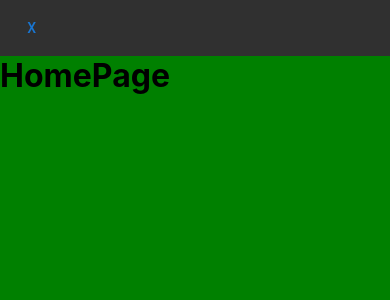
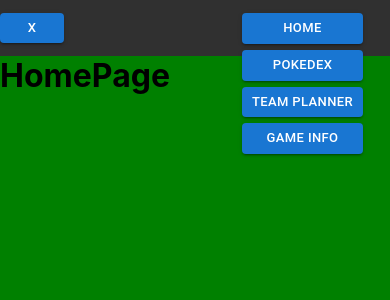
Before and after one commit to Aamsegal/poke-planner-v2, a React (Create React App) app: page / in a window 390 px wide. Shown: the top 300 px of the page. Built offline with nearby package versions, Linux system fonts and the light colour scheme.

Commit message:
Better Navbar Changing for MobileVsDesktop
Smoother and better changing navbar settings depending on mobile or desktop. Also added small debouncer to prevent the function that checks if its a mobile size from trying to be called every second the listener gets a response from "resize"

```diff
--- a/src/navbar/navbar.css
+++ b/src/navbar/navbar.css
@@ -6,19 +6,29 @@
     background-color: rgb(48, 48, 48);
 }
 
-.navBarButtonContainer{
-    display: flex;
-    flex-direction: row;
+.burgerButton{
+    display: none;
 }
 
-.burgerButton{
+.displayedNavBarButton{
+    display: flex;
+}
+
+.hiddenNavbarButton{
     display: none;
+}
+
+@media(min-width: 601px) {
+
+    .navBarButtonContainer{
+        flex-direction: row;
+    }
+
 }
 
 @media(max-width: 600px) {
 
     .navBarButtonContainer{
-        display: none;
         position: absolute;
         flex-direction: column;
         top: 10px;
--- a/src/navbar/navbar.js
+++ b/src/navbar/navbar.js
@@ -1,5 +1,5 @@
 /* ---React Imports--- */
-import React, {useState} from "react";
+import React, {useState, useEffect} from "react";
 import { useNavigate } from "react-router-dom";
 
 /* ---MUI Imports--- */
@@ -9,7 +9,13 @@ import "./navbar.css"
 
 function NavBar(props) {
 
-    const [burgerMenuStatus, setBurgerMenuStatus] = useState(false)
+    const [isNavBarVisible, setIsNavBarVisible] = useState(true);
+
+    const [isMobile, setIsMobile] = useState(false);
+
+    const [burgerMenuStatus, setBurgerMenuStatus] = useState(false);
+
+
 
     //testing commit for contributions overview on github
 
@@ -51,33 +57,47 @@ function NavBar(props) {
 
     };
 
-    const showHideDropdown = (dropDownChoice) => {
+    const showHideDropdown = () => {
 
-        const updatedState = !burgerMenuStatus;
-
-        setBurgerMenuStatus(prevState => !prevState);
-
-        let navBarButtonContainerElements = document.getElementById("navBarButtonContainer");
-
-        if(updatedState === false) {
-
-            navBarButtonContainerElements.style.display = "none";
-
-        }else{
-
-            navBarButtonContainerElements.style.display = "flex";
-
-        }
-
-
+        /* toggles true or false */
+        setIsNavBarVisible(!isNavBarVisible);
 
     };
+
+    const checkIfMobile = () => {
+
+        const windowWidth = window.innerWidth;
+
+        /* we set navbar to be visible if we see that the width is larger than 600px */
+        if(windowWidth > 600) {
+            setIsNavBarVisible(true);
+        };
+
+    };
+
+    useEffect(() => {
+
+        const debounceDurationChecker = 25;
+
+        /* creates a timer every time use effect is changed */
+        /* if timer between calls is greater than 25 ms then it runs the function in it */
+        let debounceTimer;
+        const debounceResize = () => {
+            clearTimeout(debounceTimer);
+            debounceTimer = setTimeout(() => {
+                checkIfMobile()
+            },debounceDurationChecker)
+        };
+
+        window.addEventListener("resize", debounceResize);
+
+    },[])
 
     return(
 
         <div className="navBarContainer">
 
-            <div className="navBarButtonContainer" id="navBarButtonContainer">
+            <div className={`navBarButtonContainer ${isNavBarVisible ? "displayedNavBarButton" : "hiddenNavbarButton"}`} id="navBarButtonContainer">
 
                 {renderButtons()}
 
@@ -85,7 +105,13 @@ function NavBar(props) {
 
             <div className="burgerButton">
 
-                <Button onClick={() => showHideDropdown("press")}>X</Button>
+                <Button
+                    onClick={() => showHideDropdown("press")}
+                    variant="contained"
+                    size="small"
+                >
+                    X
+                </Button>
 
             </div>
 
```
